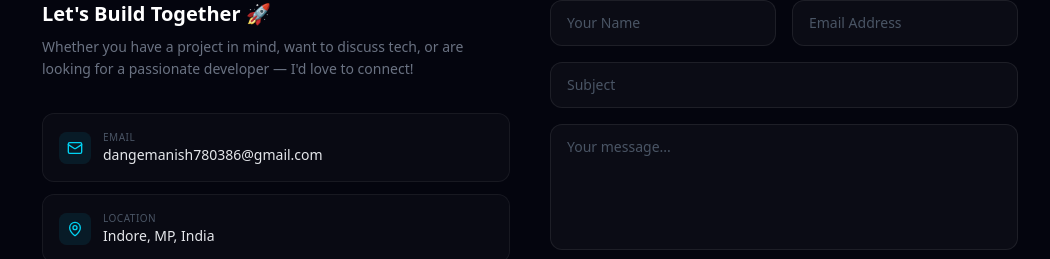
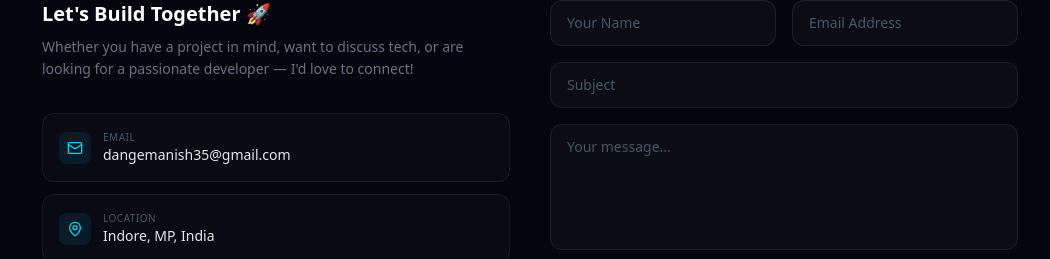
Before and after one commit to manish780386/Portfolio, a React (Vite) app: page / in a window 1280 px wide. Shown: the part 9606-9865 px from the top of the page, without its empty margins (230-1280 px from the left). Built offline with nearby package versions, Linux system fonts and the light colour scheme.

Commit message:
update code

```diff
--- a/src/sections/Contact.jsx
+++ b/src/sections/Contact.jsx
@@ -44,7 +44,7 @@ export default function Contact() {
 
             <div className="space-y-3 mb-8">
               {[
-                { icon: <Mail size={16} />, label: "Email", value: "dangemanish780386@gmail.com" },
+                { icon: <Mail size={16} />, label: "Email", value: "dangemanish35@gmail.com" },
                 { icon: <MapPin size={16} />, label: "Location", value: "Indore, MP, India" },
                 { icon: <Activity size={16} />, label: "Status", value: "Available for Work 🟢" },
               ].map((item, i) => (
```
